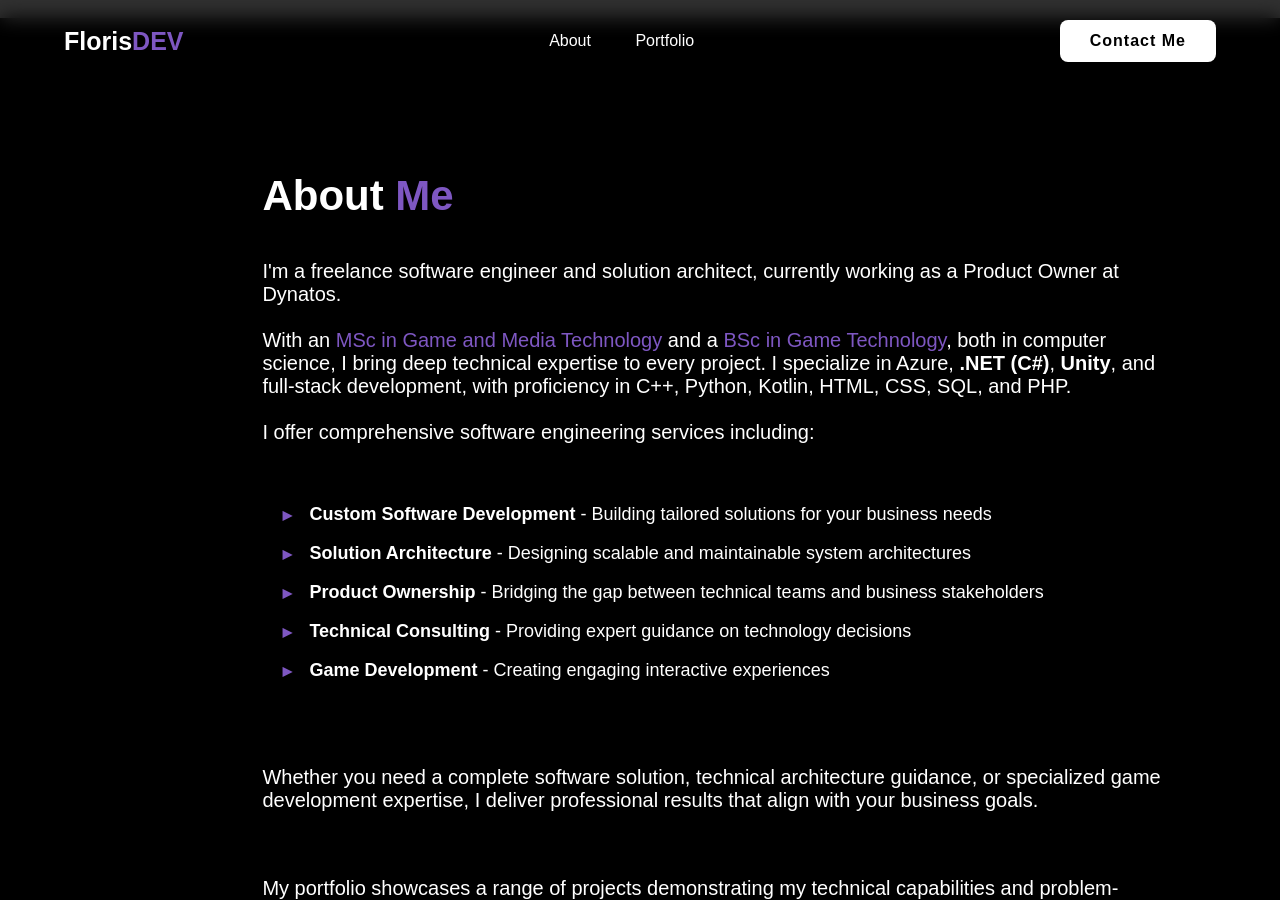
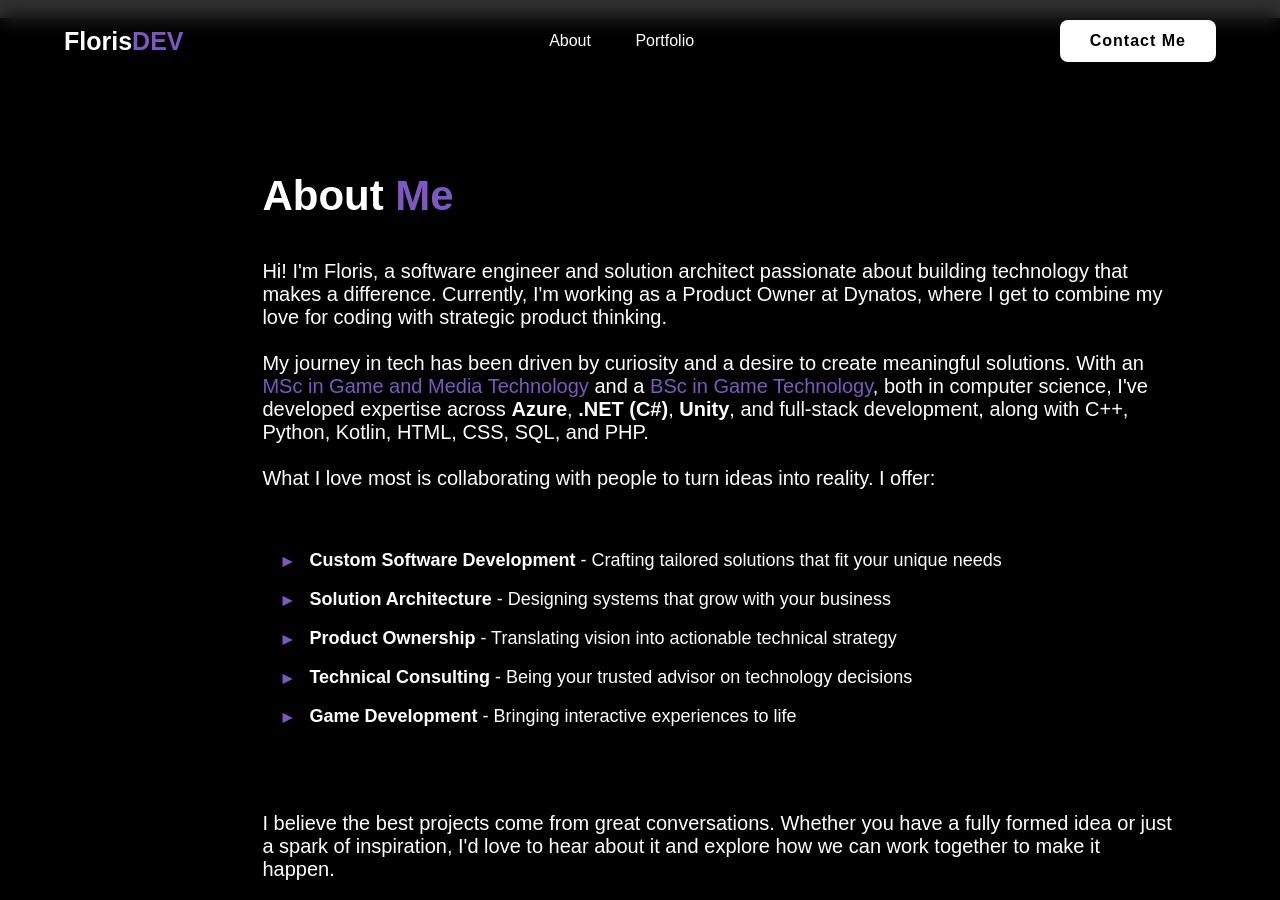
Before and after one commit to FlorisDeVries/FlorisDeVries.github.io, a Jekyll site: the page built from index.html, in a window 1280 px wide and 900 px high, scrolled down 882 px. Built offline with Jekyll 4.4.1, drawn with Linux system fonts in a browser that asks for light colours; some of the changed text lies outside the part shown.

Commit message:
Small improvements

```diff
--- a/_includes/about.html
+++ b/_includes/about.html
@@ -7,29 +7,31 @@
     <div class="about-content">
       <h2 class="heading">About <span>Me</span></h2>
       <p>
-        I'm a freelance software engineer and solution architect, currently working as a Product Owner at <a href="https://www.dynatos.com/">Dynatos</a>.
+        Hi! I'm Floris, a software engineer and solution architect passionate about building technology that makes a difference. Currently, I'm working as a Product Owner at <a href="https://www.dynatos.com/">Dynatos</a>, where I get to combine my love for coding with strategic product thinking.
         <br>
         <br>
-        With an <span>MSc in Game and Media Technology</span> and a <span>BSc in Game Technology</span>, both in computer science, I bring deep technical expertise to every project.
-        I specialize in Azure, <b>.NET (C#)</b>, <b>Unity</b>, and full-stack development, with proficiency in C++, Python, Kotlin, HTML, CSS, SQL, and PHP.
+        My journey in tech has been driven by curiosity and a desire to create meaningful solutions. With an <span>MSc in Game and Media Technology</span> and a <span>BSc in Game Technology</span>, both in computer science, I've developed expertise across <b>Azure</b>, <b>.NET (C#)</b>, <b>Unity</b>, and full-stack development, along with C++, Python, Kotlin, HTML, CSS, SQL, and PHP.
         <br>
         <br>
-        I offer comprehensive software engineering services including:
+        What I love most is collaborating with people to turn ideas into reality. I offer:
       </p>
       <ul>
-        <li><b>Custom Software Development</b> - Building tailored solutions for your business needs</li>
-        <li><b>Solution Architecture</b> - Designing scalable and maintainable system architectures</li>
-        <li><b>Product Ownership</b> - Bridging the gap between technical teams and business stakeholders</li>
-        <li><b>Technical Consulting</b> - Providing expert guidance on technology decisions</li>
-        <li><b>Game Development</b> - Creating engaging interactive experiences</li>
+        <li><b>Custom Software Development</b> - Crafting tailored solutions that fit your unique needs</li>
+        <li><b>Solution Architecture</b> - Designing systems that grow with your business</li>
+        <li><b>Product Ownership</b> - Translating vision into actionable technical strategy</li>
+        <li><b>Technical Consulting</b> - Being your trusted advisor on technology decisions</li>
+        <li><b>Game Development</b> - Bringing interactive experiences to life</li>
       </ul>
       <br>
       <p>
-        Whether you need a complete software solution, technical architecture guidance, or specialized game development expertise, I deliver professional results that align with your business goals.
+        I believe the best projects come from great conversations. Whether you have a fully formed idea or just a spark of inspiration, I'd love to hear about it and explore how we can work together to make it happen.
       </p>
       <p class="portfolio-summary">
-        My portfolio showcases a range of projects demonstrating my technical capabilities and problem-solving approach.
-        <a href="#portfolio">Explore my work!</a>
+        My portfolio features passion projects I've worked on during spare time—small experiments and learning experiences that reflect my curiosity and drive to keep building, even when time is limited.
+        <a href="#portfolio">Check them out!</a>
+      </p>
+      <p style="margin-top: 20px; font-size: 1.1em;">
+        <b>Let's connect!</b> Feel free to reach out—I'm always happy to discuss new opportunities, answer questions, or just chat about tech.
       </p>
     </div>
 
```
Also changed, not shown: pages_backup/projects/audioGame.md (deleted, +0 -25 lines), pages_backup/projects/audioVisualiser.md (deleted, +0 -31 lines), pages_backup/projects/carTutor.md (deleted, +0 -27 lines), pages_backup/projects/lifeSim.md (deleted, +0 -43 lines), pages_backup/projects/rogueLegacy.md (deleted, +0 -29 lines), 1 other file.
